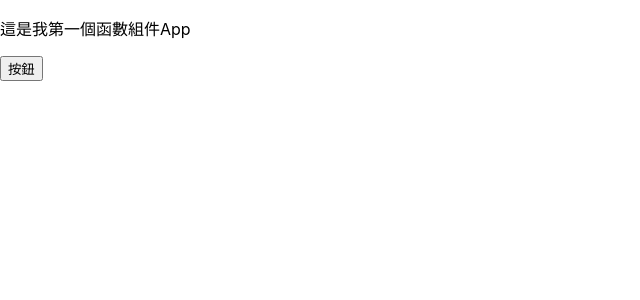
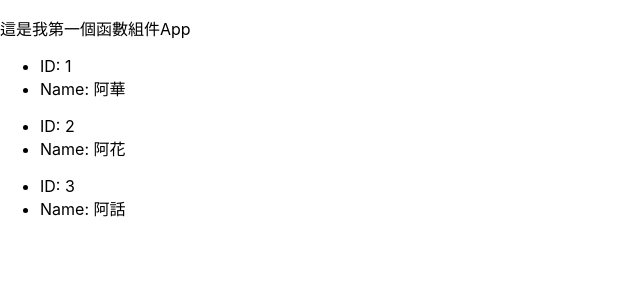
Before and after one commit to taiwanhua/Code_ArhuaReactCourse, a React (Create React App) app: page / in a window 1280 px wide. Shown: the top 300 px of the page, without its empty margins (0-640 px from the left). Built offline with nearby package versions, Linux system fonts and the light colour scheme.

Commit message:
JSX語法介紹

```diff
--- a/src/App.js
+++ b/src/App.js
@@ -2,10 +2,20 @@ import React from 'react';
 import Buttonone from './Buttonone'
 
 const App = () => {
+  let number = 1;
+  let trueOrfalse = true;
+  let list = [{ ID: number, Name: "阿華" }, { ID: number + 1, Name: "阿花" }, { ID: number + 2, Name: "阿話" }];
   return (
     <>
       <p>這是我第一個函數組件App</p>
-      <Buttonone></Buttonone>
+      {trueOrfalse && list.map((item) => (
+        <ul key={item.ID}>
+          <li>ID: {item.ID}</li>
+          <li>Name: {item.Name}</li>
+        </ul>
+      ))}
+
+
     </>
   )
 }
```
